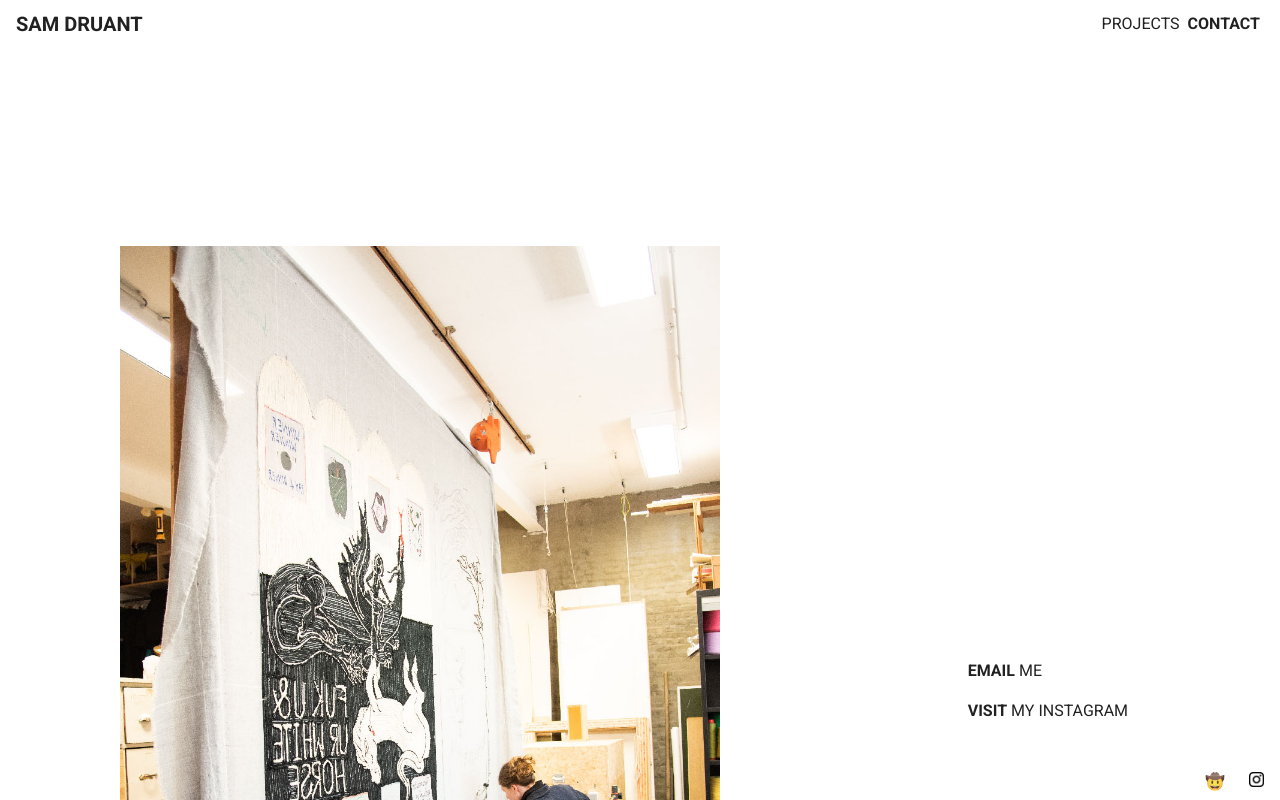
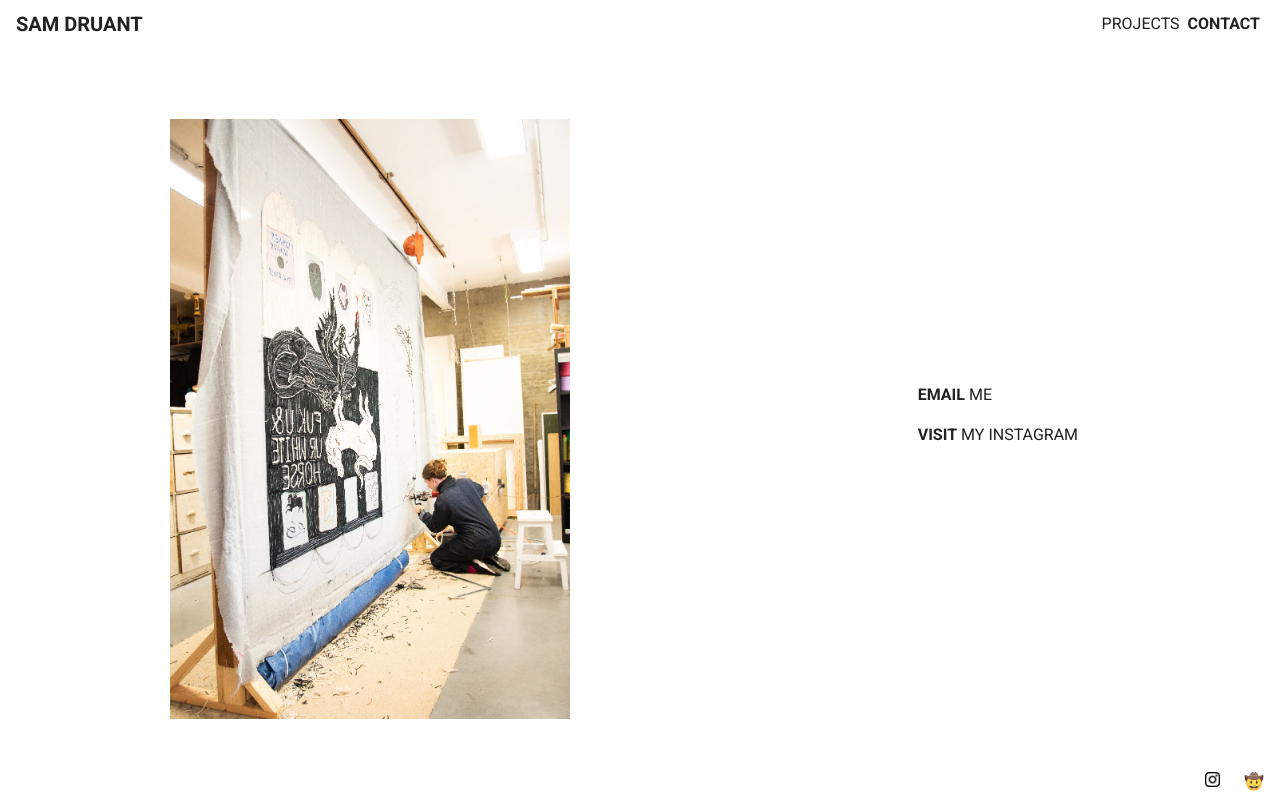
Before and after one commit to samdruant-com/website, a Nuxt app: page /contact in a window 1280 px wide. Shown: the top 800 px of the page. Built offline with nearby package versions, Linux system fonts and the light colour scheme.

Commit message:
improves SEO and other minor issues

```diff
--- a/api/images.js
+++ b/api/images.js
@@ -1,11 +1,11 @@
 import MockImages from "./mock/images";
 
-export default axios => ({
-	index(){
+export default {
+	index() {
 		return { data: MockImages() };
 	},
-	get(id){
-		const image = MockImages().find( image => image._id === Number(id));
+	get(id) {
+		const image = MockImages().find(image => image._id === Number(id));
 		return { data: image };
 	}
-});
+};
--- a/api/index.js
+++ b/api/index.js
@@ -2,8 +2,8 @@ import projects from "./projects";
 import works from "./works";
 import images from "./images";
 
-export default axios => ({
-	projects: projects(axios),
-	works: works(axios),
-	images: images(axios)
-});
+export default {
+	projects,
+	works,
+	images
+};
--- a/api/projects.js
+++ b/api/projects.js
@@ -1,11 +1,10 @@
 import MockHelper from "./mock/helper";
 import MockProjects from "./mock/projects";
 
-export default axios => ({
-	index(){
-
+export default {
+	index() {
 		const mockProjects = MockProjects();
-		const projects = mockProjects.map((project) => {
+		const projects = mockProjects.map(project => {
 			const works = MockHelper.populateProjectWorks(project);
 			project.works = works;
 
@@ -14,9 +13,9 @@ export default axios => ({
 
 		return { data: projects };
 	},
-	get(id){
+	get(id) {
 		const mockProjects = MockProjects();
-		const project = mockProjects.find( project => project._id === Number(id));
+		const project = mockProjects.find(project => project._id === Number(id));
 		const works = MockHelper.populateProjectWorks(project);
 
 		const worksWithImages = works.map(work => {
@@ -29,4 +28,4 @@ export default axios => ({
 
 		return { data: project };
 	}
-});
+};
--- a/api/works.js
+++ b/api/works.js
@@ -1,20 +1,20 @@
 import MockHelper from "./mock/helper";
 import MockWorks from "./mock/works";
 
-export default axios => ({
-	index(){
-		return MockWorks().map((work) => {
+export default {
+	index() {
+		return MockWorks().map(work => {
 			const images = MockHelper.populateWorkImages(work);
 			work.images = images;
 
 			return { data: work };
 		});
 	},
-	get(id){
-		const work = MockWorks().find( work => work._id === Number(id));
+	get(id) {
+		const work = MockWorks().find(work => work._id === Number(id));
 		const images = MockHelper.populateWorkImages(work);
 		work.images = images;
 
 		return { data: work };
 	}
-});
+};
--- a/components/TheFooter.vue
+++ b/components/TheFooter.vue
@@ -2,7 +2,20 @@
 	<v-footer
 		app
 		color="transparent">
-		<v-row justify="end">
+		<v-row
+			justify="end"
+			align="center">
+			<v-col cols="auto">
+				<a
+					target="_blank"
+					rel="noreferrer"
+					href="https://www.instagram.com/samdruant">
+					<base-image
+						:src="require('@/assets/images/icons/instagram.webp')"
+						:height="15"
+						size="contain" />
+				</a>
+			</v-col>
 			<v-col cols="auto">
 				<a
 					class="hide-link"
@@ -12,22 +25,14 @@
 					🤠
 				</a>
 			</v-col>
-			<v-col cols="auto">
-				<a
-					target="_blank"
-					rel="noreferrer"
-					href="https://www.instagram.com/samdruant">
-					<img
-						height="15"
-						src="~/assets/images/icons/instagram.webp">
-				</a>
-			</v-col>
 		</v-row>
 	</v-footer>
 </template>
 
 <script>
+import BaseImage from "./base/BaseImage.vue";
 export default {
-	name: "Footer"
+	name: "Footer",
+	components: { BaseImage }
 };
 </script>
--- a/nuxt.config.js
+++ b/nuxt.config.js
@@ -7,11 +7,16 @@ export default {
 
 	// Global page headers: https://go.nuxtjs.dev/config-head
 	head: {
-		title: "samdruant",
+		title: "Sam Druant",
 		meta: [
 			{ charset: "utf-8" },
 			{ name: "viewport", content: "width=device-width, initial-scale=1" },
-			{ hid: "description", name: "description", content: "" }
+			{
+				hid: "description",
+				name: "description",
+				content:
+					"Sam plays with the idea of rewriting history and reality, questioning and updating the dominant narrative. In a playful and ironic way, she provides a feminist critique of the narratives about gender roles embedded in Western culture and of the sexism still confronting women on a daily basis. Her work aims to spark a conversation about how women are perceived, the male gaze, and prevailing binary hierarchical oppositions."
+			}
 		],
 		link: [{ rel: "icon", type: "image/x-icon", href: "/favicon.ico" }]
 	},
@@ -47,23 +52,9 @@ export default {
 
 	// Modules: https://go.nuxtjs.dev/config-modules
 	modules: [
-		// https://go.nuxtjs.dev/axios
-		"@nuxtjs/axios",
-		// https://go.nuxtjs.dev/pwa
-		"@nuxtjs/pwa",
 		// https://github.com/nuxt-community/vuetify-module
 		"@nuxtjs/vuetify"
 	],
-
-	// Axios module configuration: https://go.nuxtjs.dev/config-axios
-	axios: {},
-
-	// PWA module configuration: https://go.nuxtjs.dev/pwa
-	pwa: {
-		manifest: {
-			lang: "en"
-		}
-	},
 
 	// Vuetify config
 	vuetify: {
@@ -75,5 +66,4 @@ export default {
 			icons: "md" // "md", "mdi", "fa", "fa4", false
 		}
 	}
-
 };
--- a/package.json
+++ b/package.json
@@ -11,8 +11,6 @@
     "lint": "npm run lint:js"
   },
   "dependencies": {
-    "@nuxtjs/axios": "^5.13.1",
-    "@nuxtjs/pwa": "^3.3.5",
     "core-js": "^3.9.1",
     "nuxt": "^2.15.8"
   },
--- a/pages/contact.vue
+++ b/pages/contact.vue
@@ -12,7 +12,7 @@
 					<base-image
 						:src="require('@/assets/images/web-contact.jpg')"
 						size="contain"
-						:width="isScreenMobile ? 300 : 600" />
+						:width="isScreenMobile ? 300 : 400" />
 				</v-col>
 				<v-col
 					cols="12"
@@ -46,7 +46,7 @@ export default {
 
 <style scoped>
 #contact {
-	margin-top: 15%;
+	margin-top: 5%;
 }
 
 @media screen and (max-width: 480px) {
--- a/pages/projects.vue
+++ b/pages/projects.vue
@@ -44,6 +44,19 @@ export default {
 			selectedProjectImage: null
 		};
 	},
+	head() {
+		return {
+			title: "Projects - Sam Druant",
+			meta: [
+				// hid is used as unique identifier. Do not use `vmid` for it as it will not work
+				{
+					hid: "description",
+					name: "description",
+					content: "Sam combines her background in illustration with various textile techniques, such as tufting, weaving, knitting and embroidery. In the figurative way of working, she uses a contrast in text, image and material to evoke an ambivalent feeling on the part of the viewer."
+				}
+			]
+		};
+	},
 	computed:{
 		...mapGetters({
 			projects: "projects/getProjects"
--- a/pages/projects/_project/_work.vue
+++ b/pages/projects/_project/_work.vue
@@ -36,9 +36,22 @@ export default {
 			work: null
 		};
 	},
+	head() {
+		return {
+			title: `${this.workName} - Sam Druant`,
+			meta: [
+				// hid is used as unique identifier. Do not use `vmid` for it as it will not work
+				{
+					hid: "description",
+					name: "description",
+					content: this.workMaterial && this.workSize ? `${this.workMaterial} (${this.workSize})` : "Sam combines her background in illustration with various textile techniques, such as tufting, weaving, knitting and embroidery. In the figurative way of working, she uses a contrast in text, image and material to evoke an ambivalent feeling on the part of the viewer."
+				}
+			]
+		};
+	},
 	computed: {
 		workName(){
-			return this.work ? this.work.name : "work";
+			return this.work ? this.work.name : "A work by Sam";
 		},
 		workDate(){
 			return this.work ? this.work.date : "date";
--- a/pages/projects/_project/index.vue
+++ b/pages/projects/_project/index.vue
@@ -30,12 +30,25 @@ export default {
 			project: null
 		};
 	},
+	head() {
+		return {
+			title: `${this.projectName} - Sam Druant`,
+			meta: [
+				// hid is used as unique identifier. Do not use `vmid` for it as it will not work
+				{
+					hid: "description",
+					name: "description",
+					content: "Sam combines her background in illustration with various textile techniques, such as tufting, weaving, knitting and embroidery. In the figurative way of working, she uses a contrast in text, image and material to evoke an ambivalent feeling on the part of the viewer."
+				}
+			]
+		};
+	},
 	computed: {
 		_project(){
 			return this.$route.params.project;
 		},
 		projectName(){
-			return this.project ? this.project.name : "Project Name";
+			return this.project ? this.project.name : "A project by Sam";
 		},
 		projectWorks(){
 			return this.project ? this.project.works : [];
--- a/plugins/api.js
+++ b/plugins/api.js
@@ -2,5 +2,5 @@ import api from "~/api";
 
 export default (context, inject) => {
 	// inject api into vue components and nuxt context
-	inject("api", api(context.$axios));
+	inject("api", api);
 };
```
Also changed, not shown: 1 other file (tests, documents, lock files or other folders).
